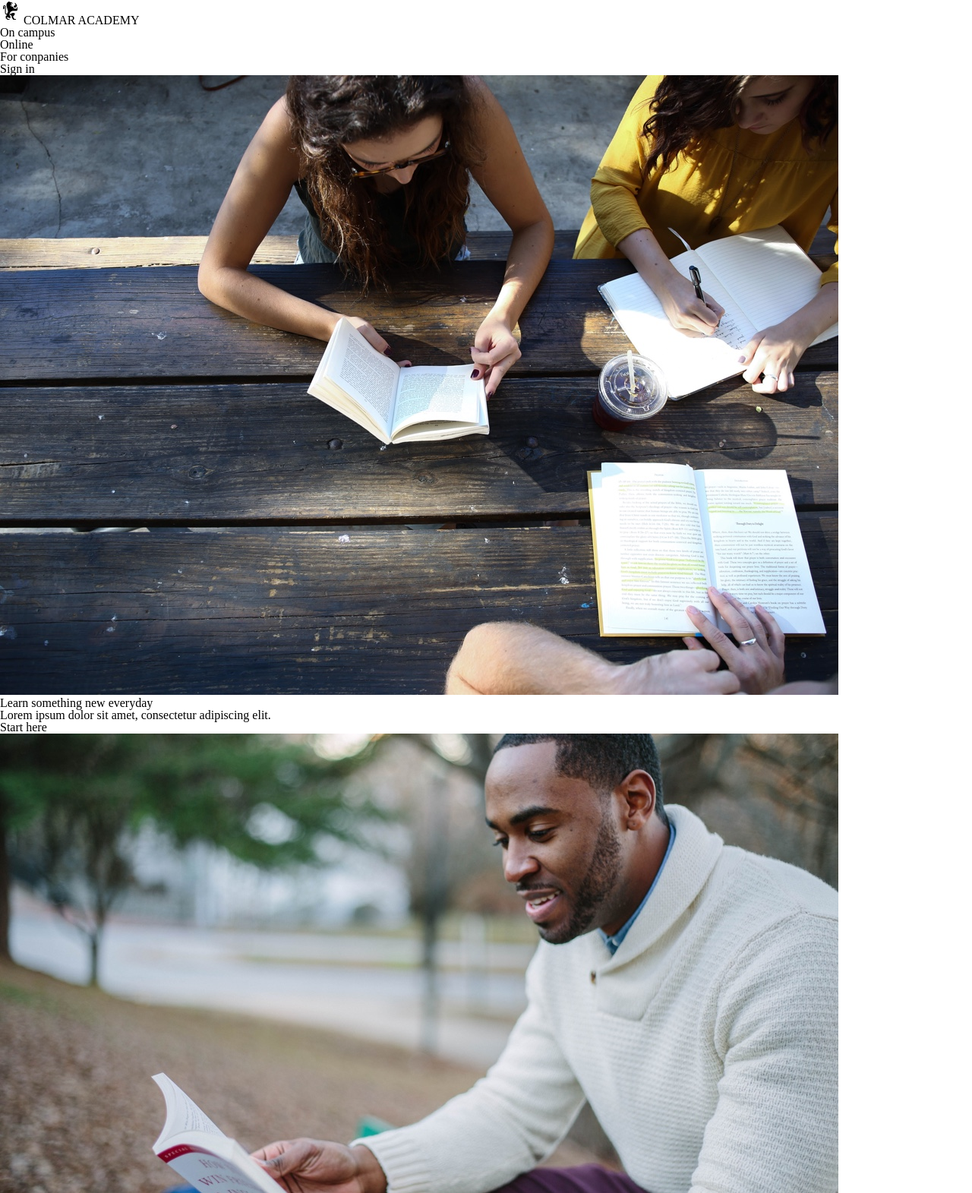
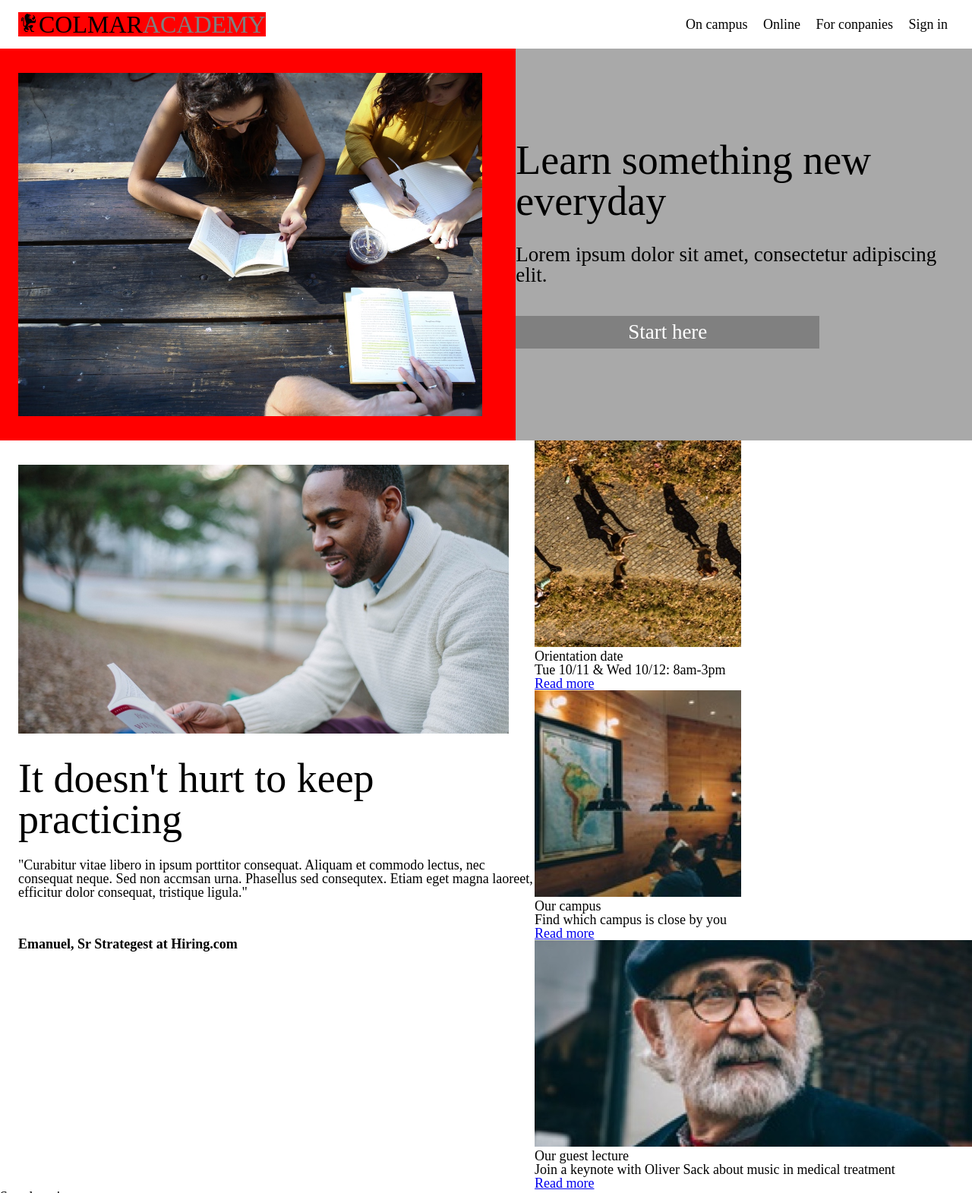
Before and after one commit to crateboy/colmar.academy, a plain HTML site: page index.html in a window 1280 px wide. Shown: the top 1571 px of the page at 76% size. Drawn offline with Linux system fonts and the light colour scheme.

Commit message:
CSS Some Info Section

```diff
--- a/index.html
+++ b/index.html
@@ -9,9 +9,9 @@
   <!-- Header -->
   <header>
   	<nav class="container">
-  	  <div>
+  	  <div class="logo-container">
   	  	<img src="resources/images/ic-logo.svg">
-  	  	<span class="colmar">COLMAR</span> <span class="academy">ACADEMY</span>
+  	  	<span class="colmar">COLMAR<a class="academy">ACADEMY</a></span>
   	  </div>
   	  <div class="menu">
   	  	<ul>
@@ -25,22 +25,22 @@
   </header>
 
   <!-- Banner -->
-  <div class="banner">
-  	<div class="img.container">
+  <div class="banner-container">
+  	<div class="img-container">
       <img src="resources/images/banner.jpg">
-  	</div>
-  	<div class="login">
+    </div>
+  	<div class="login-container">
   	  <h1>Learn something new everyday</h1>
   	  <h2>Lorem ipsum dolor sit amet, consectetur adipiscing elit.</h2>
-  	  <span>Start here</span>
+  	    <span>Start here</span>
   	</div>
   </div>
 
   <!--  Info Section -->
-  <div class="info.container">
+  <div class="info-container">
 
-  	<div class="main.info">
-  	  <div class="image.container">
+  	<div class="main-info">
+  	  <div class="img-container">
   	  	<img src="resources/images/information-main.jpg">
   	  </div>
   	  <h1>It doesn't hurt to keep practicing</h1>
@@ -48,9 +48,9 @@
   	  <span>Emanuel, Sr Strategest at Hiring.com</span>
   	</div>
 
-  	<div class="additional.info">
-  	  <div class="additional.info.item">
-  	    <div class="image.container">
+  	<div class="additional-info">
+  	  <div class="additional-info.item">
+  	    <div class="image-container">
   	      <img src="resources/images/information-orientation.jpg">
   	    </div>
   	    <h2>Orientation date</h2>
@@ -58,8 +58,8 @@
   	    <span><a href="#">Read more</a></span>
   	  </div>
 
-  	  <div class="additional.info.item">
-  	    <div class="image.container">
+  	  <div class="additional-info-item">
+  	    <div class="image-container">
   	      <img src="resources/images/information-campus.jpg">
   	    </div>
   	    <h2>Our campus</h2>
@@ -67,8 +67,8 @@
   	    <span><a href="#">Read more</a></span>
   	  </div>
 
-  	  <div class="additional.info.item">
-  	    <div class="image.container">
+  	  <div class="additional-info-item">
+  	    <div class="image-container">
   	      <img src="resources/images/information-guest-lecture-mobile.jpg">
   	    </div>
   	    <h2>Our guest lecture</h2>
@@ -87,8 +87,8 @@
   	  <h1>Start learning</h1>
   	</div>
 
-  	<div class="courses.item">
-  	  <div class="image.container">
+  	<div class="courses-item">
+  	  <div class="image-container">
   	  	<img src="resources/images/course-software.jpg">
   	  </div>
   	  <h2>Software engineering</h2>
@@ -96,8 +96,8 @@
   	  <h3>Web Development, Mobile Development, iOT, APIs</h3>
   	</div>
 
-  	<div class="courses.item">
-  	  <div class="image.container">
+  	<div class="courses-item">
+  	  <div class="image-container">
   	  	<img src="resources/images/course-computer-art.jpg">
   	  </div>
   	  <h2>Computer art</h2>
@@ -105,8 +105,8 @@
   	  <h3>Imaging & Design, Web Design, Motion Graphics & Visual Effects, Computer Animation</h3>
   	</div>
 
-  	<div class="courses.item">
-  	  <div class="image.container">
+  	<div class="courses-item">
+  	  <div class="image-container">
   	  	<img src="resources/images/course-design.jpg">
   	  </div>
   	  <h3>Designart</h2>
@@ -114,8 +114,8 @@
   	  <h3>User Experience Design, User Research, Visual Design</h3>
   	</div>
 
-  	<div class="courses.item">
-  	  <div class="image.container">
+  	<div class="courses-item">
+  	  <div class="image-container">
   	  	<img src="resources/images/course-data.jpg">
   	  </div>
   	  <h3>Designart</h2>
@@ -123,8 +123,8 @@
   	  <h3>Data Science, Big Data, SQL, Data Visualiztion</h3>
   	</div>
 
-  	<div class="courses.item">
-  	  <div class="image.container">
+  	<div class="courses-item">
+  	  <div class="image-container">
   	  	<img src="resources/images/course-business.jpg">
   	  </div>
   	  <h3>Business</h2>
@@ -132,8 +132,8 @@
   	  <h3>Product Development, Business Development, Startup</h3>
   	</div>
 
-  	<div class="courses.item">
-  	  <div class="image.container">
+  	<div class="courses-item">
+  	  <div class="image-container">
   	  	<img src="resources/images/course-marketing.jpg">
   	  </div>
   	  <h3>Marketing</h2>
@@ -145,33 +145,33 @@
 
   <!-- Thesis Echibit -->
 
-  <div class="video.section.container">
+  <div class="video-section-container">
 
   	<div class="title">
       <span>Thesis exhibit</span>
   	</div>
 
-  	<div class="main.info">
-  	  <div class="video.container">
+  	<div class="main-info">
+  	  <div class="video-container">
   	  	<video src="resources/videos/thesis.mp4" controls=""></video>
   	  </div>
   	  <h4>Reimagine urban</h4>
   	  <p>"Curabitur vitae libero in ipsum porttitor consequat. Aliquam et commodo lectus, nec consequat neque. Sed non accumsan urna. Phasellus sed consequat ex. Etiam eget magna laoreet, effecitur dolor consequat, tristique ligula."</p>
   	</div>
 
-  	<div class="additional.info">
+  	<div class="additional-info">
 
-  	  <div class="additional.info.item">
-  	    <div class="image.container">
-  	  	  <img src="resources.images/thesis-fisma.jpg">
+  	  <div class="additional-info-item">
+  	    <div class="image-container">
+  	  	  <img src="resources/images/thesis-fisma.jpg">
   	    </div>
   	    <h4>Fisma: Design and Prototype</h4>
   	    <p>Designer showcase of new prototupe product</p>
   	  </div>
 
-  	  <div class="additional.info.item">
-  	    <div class="image.container">
-  	  	  <img src="resources.images/thesis-now-and-then.jpg">
+  	  <div class="additional-info-item">
+  	    <div class="image-container">
+  	  	  <img src="resources/images/thesis-now-and-then.jpg">
   	    </div>
   	    <h4>Now and then</h4>
   	    <p>Research study about New York</p>
@@ -184,10 +184,10 @@
 
   <footer>
   	<div class="container">
-  	  <div class="container.item">
+  	  <div class="container-item">
   	    <span class="footer">&copy; 2016 Colmar Academy. All rights reserved</span>
   	  </div>
-      <div class="container.item">
+      <div class="container-item">
       	<ul>
           <li><a class="nav">Terms</a></li>
           <li><a class="nav">Privacy</a></li>
--- a/resources/css/style.css
+++ b/resources/css/style.css
@@ -0,0 +1,125 @@
+/* Unisversal Stettings */
+
+html {
+	font-size: 18px;
+}
+
+/* Header */
+
+header .container {
+	height: 64px;
+	display: flex;
+	justify-content: space-between;
+	align-items: center;
+}
+
+.logo-container {
+	background-color: red;
+    display: flex;
+    align-items: center;
+    margin-left: 24px;
+}
+
+.logo-container span {
+	font-size: 32px;
+}
+
+span .academy {
+	color: grey;
+}
+
+.menu {
+	margin-right: 24px;
+}
+
+.menu ul li {
+	display: inline;
+	padding-left: 8px;
+	padding-right: 8px;
+}
+
+/* Banner */
+
+.banner-container {
+	display: flex;
+	background-color: darkgrey;
+}
+
+.banner-container .img-container {
+	background-color: red;
+	width: 60%;
+}
+
+.banner-container img {
+	width: 90%;
+	margin: 32px 24px;
+	display: block;
+	overflow: hidden;
+}
+
+.login-container {
+	width: auto;
+	display: flex;
+	flex-direction: column;
+	justify-content: center;
+}
+
+.login-container h1 {
+	font-size: 3rem;
+	margin-bottom: 30px;
+}
+
+.login-container h2 {
+	font-size: 1.5rem;
+	margin-bottom: 40px;
+}
+
+.login-container .button {
+
+}
+
+.login-container span {
+	color: white;
+	font-size: 1.5rem;
+    padding-top: 8px;
+    padding-bottom: 8px;
+    width: 400px;
+    background-color: grey;
+    text-align: center;
+}
+
+/* Infor Section */
+
+.info-container {
+	display: flex;
+}
+
+.main-info {
+	width: 60%;
+	margin-left: 24px;
+}
+
+.main-info .img-container {
+	width: 100%;
+    margin-top: 32px;
+	margin-bottom: 32px;
+	margin-right: 24px;
+}
+
+.main-info .img-container img {
+	width: 95%;
+	display: block;
+}
+
+.main-info h1 {
+	font-size: 3rem;
+	margin-bottom: 24px;
+}
+
+.main-info p {
+	margin-bottom: 50px;
+}
+
+.main-info span {
+	font-weight: bold;
+}
```
Also changed, not shown: 1 other file.
